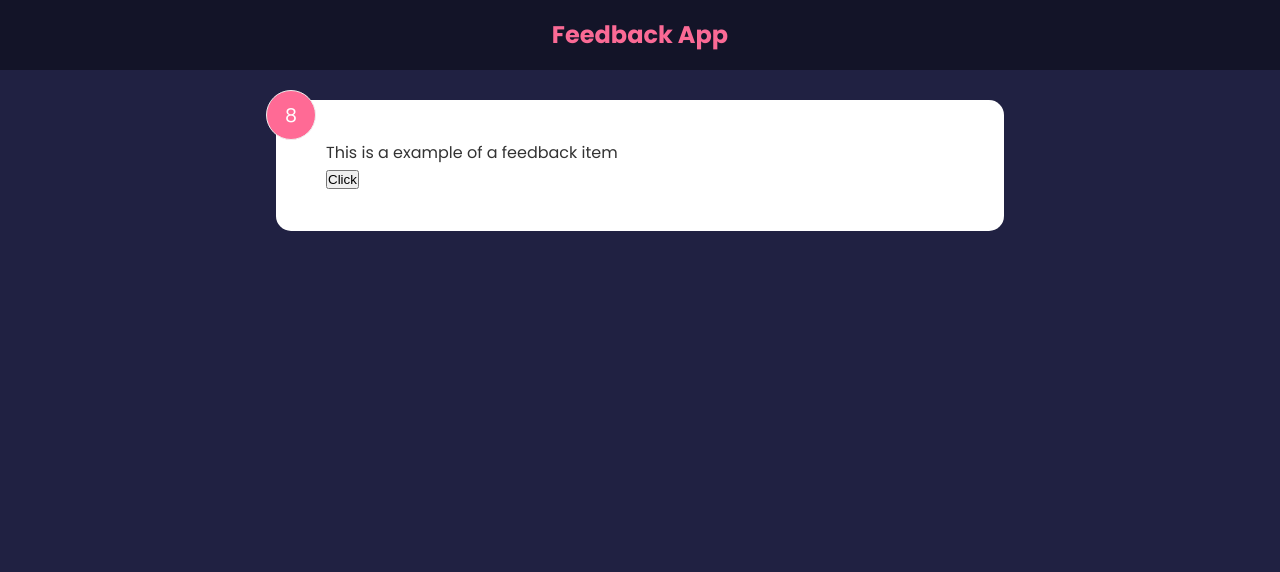
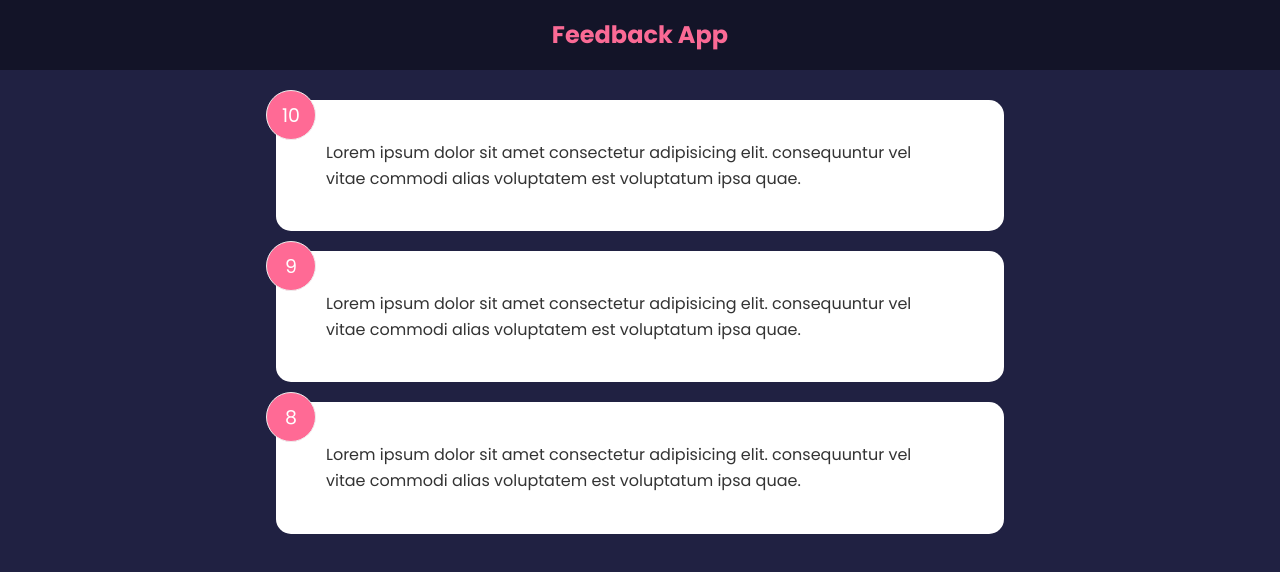
Before and after one commit to MkMonir/Journey-to-react.js, a React (Create React App) app in the folder 02.components-props-state/: page / in a window 1280 px wide. Shown: the top 572 px of the page. Built offline with nearby package versions, Linux system fonts and the light colour scheme.

Commit message:
Managing global state

```diff
--- a/02.components-props-state/src/App.js
+++ b/02.components-props-state/src/App.js
@@ -1,12 +1,15 @@
+import { useState } from 'react';
 import Header from './components/Header';
-import FeedbackItem from './components/FeedbackItem';
+import FeedbackList from './components/FeedbackList';
+import FeedbackData from './data/FeedbackData';
 
 function App() {
+  const [feedback, setFeedback] = useState(FeedbackData);
   return (
     <>
       <Header />
       <div className="container">
-        <FeedbackItem />
+        <FeedbackList feedback={feedback} />
       </div>
     </>
   );
--- a/02.components-props-state/src/components/FeedbackItem.jsx
+++ b/02.components-props-state/src/components/FeedbackItem.jsx
@@ -1,20 +1,8 @@
-import { useState } from 'react';
-
-function FeedbackItem() {
-  const [rating, setRating] = useState(8);
-  const [text, setText] = useState('This is a example of a feedback item');
-
-  const handleClick = (e) => {
-    setRating((prev) => {
-      return prev + 1;
-    });
-  };
-
+function FeedbackItem({ item }) {
   return (
     <div className="card">
-      <div className="num-display">{rating}</div>
-      <div className="text-display">{text}</div>
-      <button onClick={handleClick}>Click</button>
+      <div className="num-display">{item.rating}</div>
+      <div className="text-display">{item.text}</div>
     </div>
   );
 }
--- /dev/null
+++ b/02.components-props-state/src/components/FeedbackList.jsx
@@ -0,0 +1,15 @@
+import FeedbackItem from './FeedbackItem';
+
+function FeedbackList({ feedback }) {
+  if (!feedback || feedback.length === 0) return <p>No feedback yet</p>;
+
+  return (
+    <div className="feedback-list">
+      {feedback.map((item) => (
+        <FeedbackItem key={item.id} item={item} />
+      ))}
+    </div>
+  );
+}
+
+export default FeedbackList;
--- /dev/null
+++ b/02.components-props-state/src/data/FeedbackData.js
@@ -0,0 +1,19 @@
+const FeedbackData = [
+  {
+    id: 1,
+    rating: 10,
+    text: 'Lorem ipsum dolor sit amet consectetur adipisicing elit. consequuntur vel vitae commodi alias voluptatem est voluptatum ipsa quae.',
+  },
+  {
+    id: 2,
+    rating: 9,
+    text: 'Lorem ipsum dolor sit amet consectetur adipisicing elit. consequuntur vel vitae commodi alias voluptatem est voluptatum ipsa quae.',
+  },
+  {
+    id: 3,
+    rating: 8,
+    text: 'Lorem ipsum dolor sit amet consectetur adipisicing elit. consequuntur vel vitae commodi alias voluptatem est voluptatum ipsa quae.',
+  },
+];
+
+export default FeedbackData;
```
